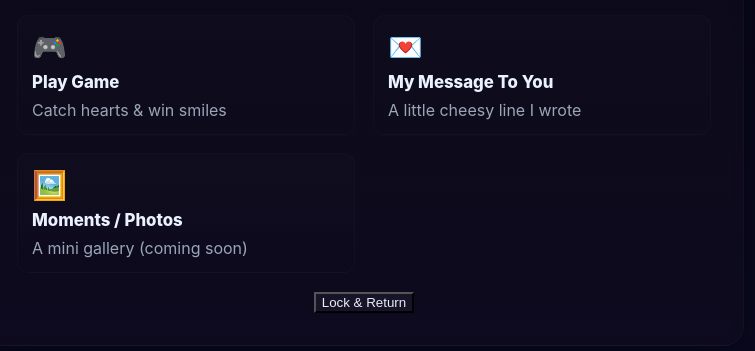
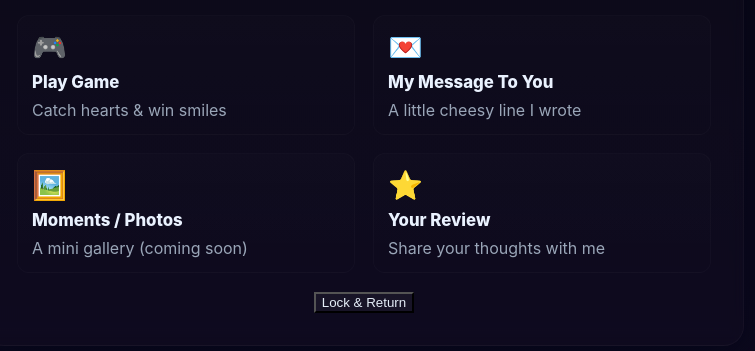
Before and after one commit to capturedbykaran/Radhey-Radhey, a plain HTML site: page pages/menu.html in a window 1280 px wide. Shown: the part 285-636 px from the top of the page, without its empty margins (276-1031 px from the left). Drawn offline with Linux system fonts and the light colour scheme.

Commit message:
Add review menu card to menu.html
Added a new menu card for user reviews.

```diff
--- a/pages/menu.html
+++ b/pages/menu.html
@@ -32,6 +32,12 @@
           <div class="desc small">A mini gallery (coming soon)</div>
         </a>
 
+        <a class="menu-card-item" href="review.html">
+          <div class="icon">⭐</div>
+          <div class="label">Your Review</div>
+          <div class="desc small">Share your thoughts with me</div>
+        </a>
+
       </div>
 
       <div style="margin-top:18px">
```
